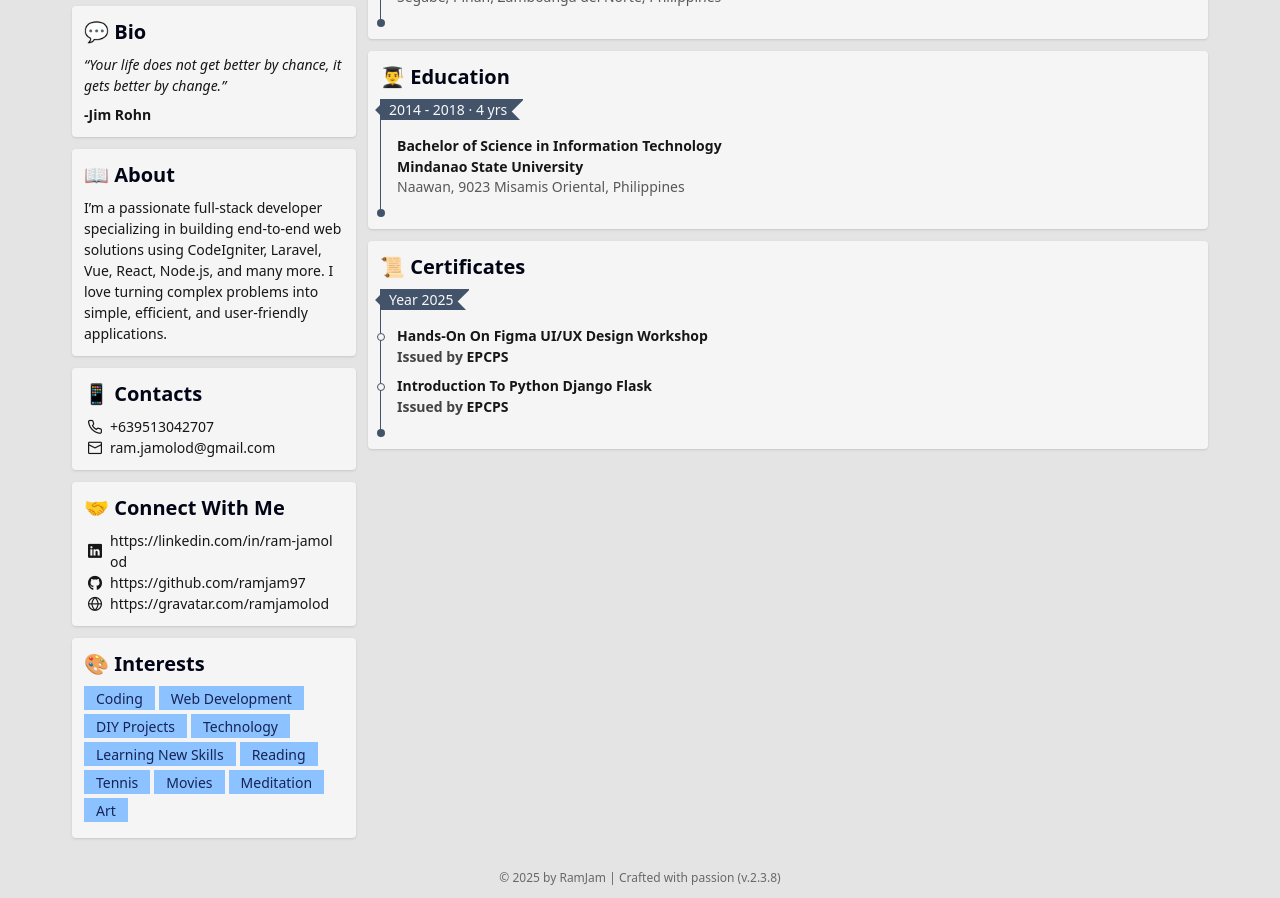
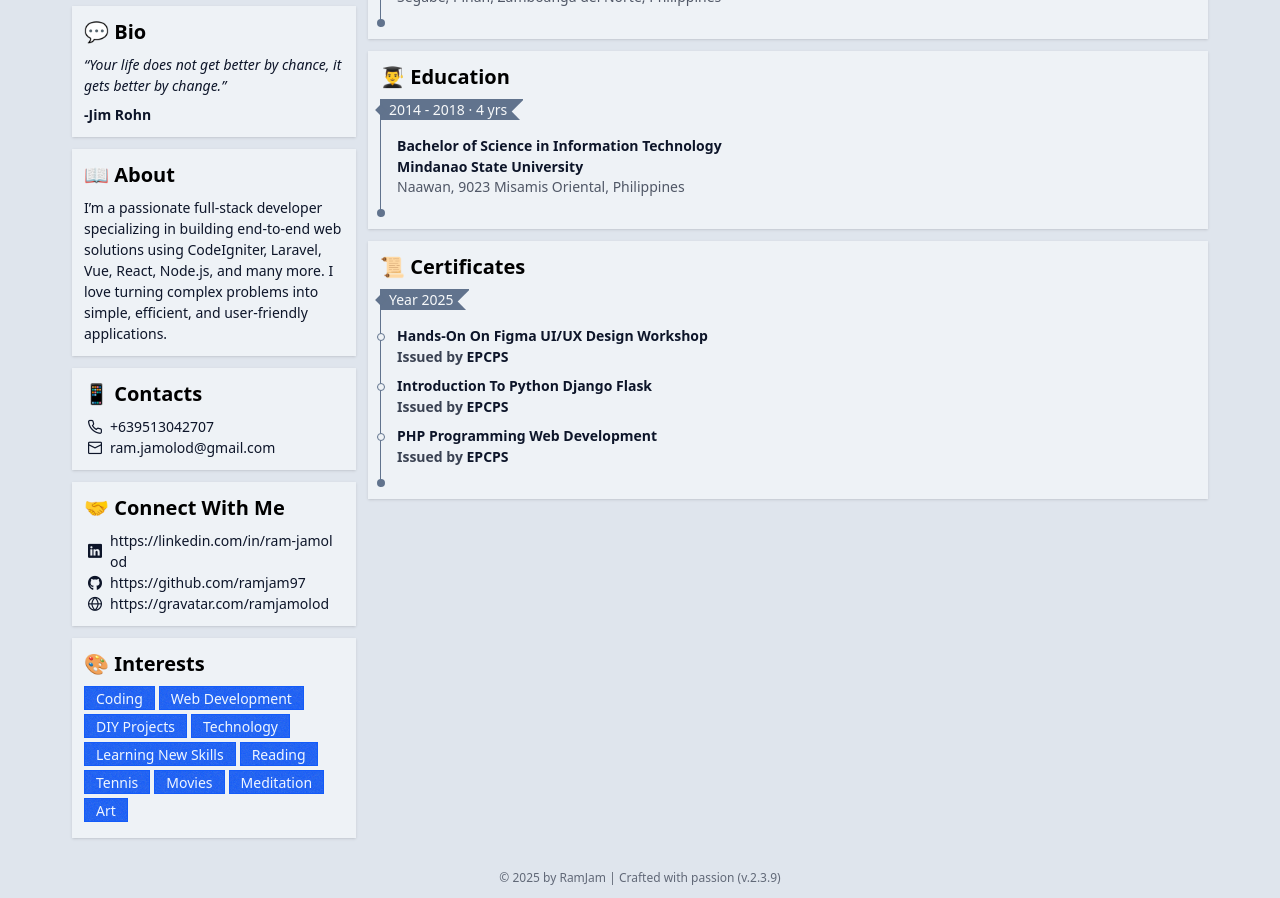
Before and after one commit to ramjam97/ramjam97.github.io, a React (Vite) app: page / in a window 1280 px wide. Shown: the part 800-1698 px from the top of the page. Built offline with nearby package versions, Linux system fonts and the light colour scheme.

Commit message:
added new certificate

```diff
--- a/package.json
+++ b/package.json
@@ -1,7 +1,7 @@
 {
   "name": "ram-jamolod",
   "private": true,
-  "version": "2.3.8",
+  "version": "2.3.9",
   "type": "module",
   "scripts": {
     "dev": "vite",
--- a/src/assets/data.json
+++ b/src/assets/data.json
@@ -35,6 +35,12 @@
             "issuer": "EPCPS",
             "url": "https://drive.google.com/file/d/1dxobA_mOE2tn8yhdBG8UJq-PAqMJZMMQ/view?usp=sharing",
             "date": "2025-11-17"
+        },
+        {
+            "title": "PHP Programming Web Development",
+            "issuer": "EPCPS",
+            "url": "https://drive.google.com/file/d/1T-4I4z2wxDlXPXtmpoHiBb6rnIWacCVH/view?usp=sharing",
+            "date": "2025-11-30"
         }
     ],
     "links": [
--- a/src/constant/themes.tsx
+++ b/src/constant/themes.tsx
@@ -1,7 +1,7 @@
 import { array_shuffle } from "@/utils/universal";
 
 export const THEME_SESSION_NAME = "portfolio-theme";
-export const DEFAULT_THEME = array_shuffle(['aggressive', 'bored'])[0];
+export const DEFAULT_THEME = array_shuffle(['aggressive', 'bored', 'simple'])[0];
 export const THEMES_COLLECTION = [
     "abyss",
     "acid",
--- a/src/custom-themes.css
+++ b/src/custom-themes.css
@@ -333,7 +333,7 @@
     --color-neutral-content: oklch(98% 0.003 247.858);
     --color-info: oklch(54% 0.245 262.881);
     --color-info-content: oklch(97% 0.014 254.604);
-    --color-success: oklch(60% 0.2 131.684);
+    --color-success: oklch(55% 0.2 131.684);
     --color-success-content: oklch(98% 0.031 120.757);
     --color-warning: oklch(66% 0.179 58.318);
     --color-warning-content: oklch(98% 0.022 95.277);
```
Also changed, not shown: 1 other file (tests, documents, lock files or other folders).
